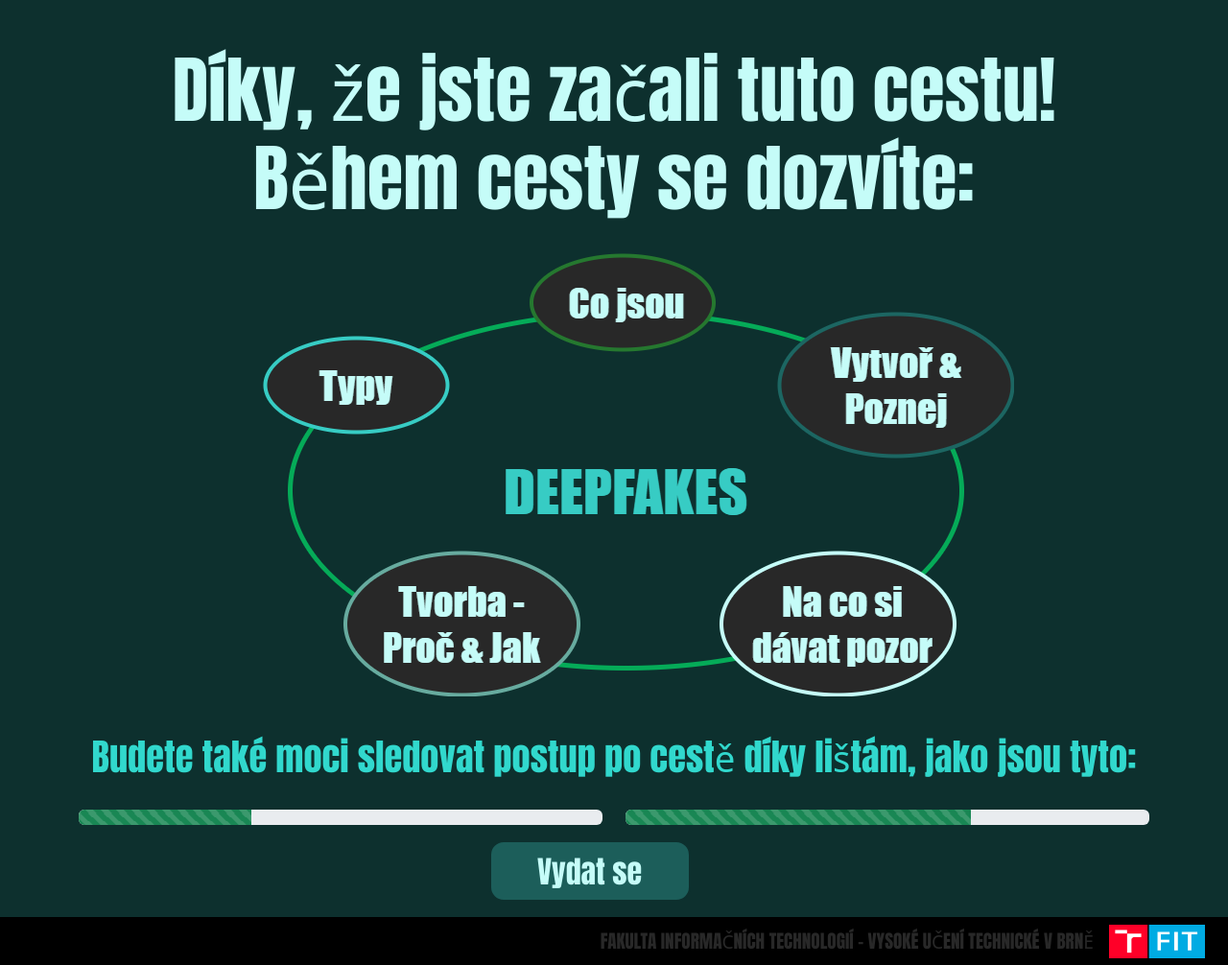
After one commit to beagl-fit/deepfakes_web, a Flask app: page /introduction in a window 1280 px wide. The commit adds this page. Shown: the whole page at 96% size. Run offline with Flask 3, Linux system fonts and the light colour scheme; some libraries are stand-ins or nearby versions.

Commit message:
+real_intro

```diff
--- a/DFWeb_app/routes.py
+++ b/DFWeb_app/routes.py
@@ -236,3 +236,11 @@ def thanks():
         return render_template('thanks-en.html', title='Thank you', language='en')
     else:
         return render_template('thanks-cz.html', title='Děkuji', language='cs')
+
+
+@app.route('/introduction')
+def introduction():
+    if session.get('lang') == 'en':
+        return render_template('introduction-en.html', title='Introduction', language='en')
+    else:
+        return render_template('introduction-cz.html', title='Úvod', language='cs')
--- a/DFWeb_app/templates/index.html
+++ b/DFWeb_app/templates/index.html
@@ -19,7 +19,7 @@
                     {% block btn_text %}{% endblock btn_text %}
                 </button>
             {% else %}
-                <a href="{{ url_for('general') }}" class="btn btn-start">
+                <a href="{{ url_for('introduction') }}" class="btn btn-start">
                     {% block btn_text2 %}{% endblock btn_text2 %}
                 </a>
             {% endif %}
@@ -313,7 +313,7 @@
 
         if (last_page !== 'index') {
             document.getElementById("no_skip").addEventListener("click", function () {
-                window.location.href = "{{ url_for('general') }}";
+                window.location.href = "{{ url_for('introduction') }}";
             });
 
             document.getElementById("skip").addEventListener("click", function () {
--- /dev/null
+++ b/DFWeb_app/templates/introduction-cz.html
@@ -0,0 +1,18 @@
+{% extends "introduction.html" %}
+
+{% block head %}
+    Díky, že jste začali tuto cestu!<br>
+    Během cesty se dozvíte:
+{% endblock head %}
+
+{% block image %}
+    <img src="{{ url_for('static', filename='images/intro-cs.png') }}" alt="...">
+{% endblock image %}
+
+{% block also %}
+    Budete také moci sledovat postup po cestě díky lištám, jako jsou tyto:
+{% endblock also %}
+
+{% block but %}
+    Vydat se
+{% endblock but %}
--- /dev/null
+++ b/DFWeb_app/templates/introduction.html
@@ -0,0 +1,49 @@
+{% extends "layout.html" %}
+{% block content %}
+<div style="background-color: var(--btn-color-sec)">
+    <div class="container pt-5 pb-2">
+        <div class="row text-center">
+            <h1>
+                {% block head %}{% endblock head %}
+            </h1>
+        </div>
+    </div>
+    <div class="container py-3" >
+        <div class="row justify-content-center">
+            <div class="col-8">
+                {% block image %}{% endblock image %}
+            </div>
+        </div>
+    </div>
+
+    <div class="container">
+        <div class="row text-center py-4">
+            <h4>{% block also %}{% endblock also %}</h4>
+        </div>
+        <div class="row text-center">
+            <div class="col-12 col-md-6">
+                <div class="progress" role="progressbar" aria-label="Animated striped example" aria-valuenow="33"
+                     aria-valuemin="0" aria-valuemax="100">
+                    <div class="progress-bar progress-bar-striped progress-bar-animated bg-success" style="width: 33%">
+                    </div>
+                </div>
+            </div>
+            <div class="col-12 col-md-6">
+                <div class="progress" role="progressbar" aria-label="Animated striped example" aria-valuenow="66"
+                     aria-valuemin="0" aria-valuemax="100">
+                    <div class="progress-bar progress-bar-striped progress-bar-animated bg-success" style="width: 66%">
+                    </div>
+                </div>
+            </div>
+        </div>
+    </div>
+
+    <div class="container py-2">
+        <div class="row justify-content-center">
+            <div class="col-6 col-md-3 my-2 ">
+                <a class="btn btn-my-primary" href="{{ url_for('general') }}">{% block but %}{% endblock but %}</a>
+            </div>
+        </div>
+    </div>
+</div>
+{% endblock content %}
```
Also changed, not shown: DFWeb_app/templates/introduction-en.html (added, +18 -0 lines), DFWeb_app/static/images/intro-cs.png (added), DFWeb_app/static/images/intro-en.png (added).
